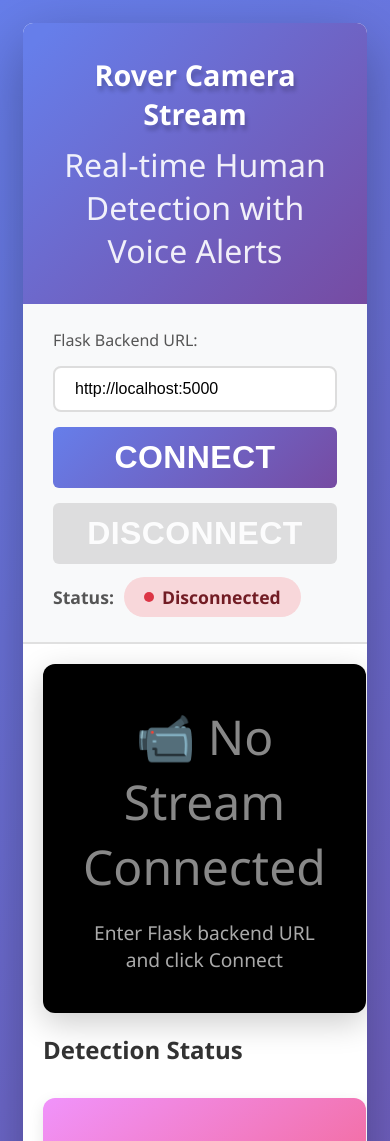
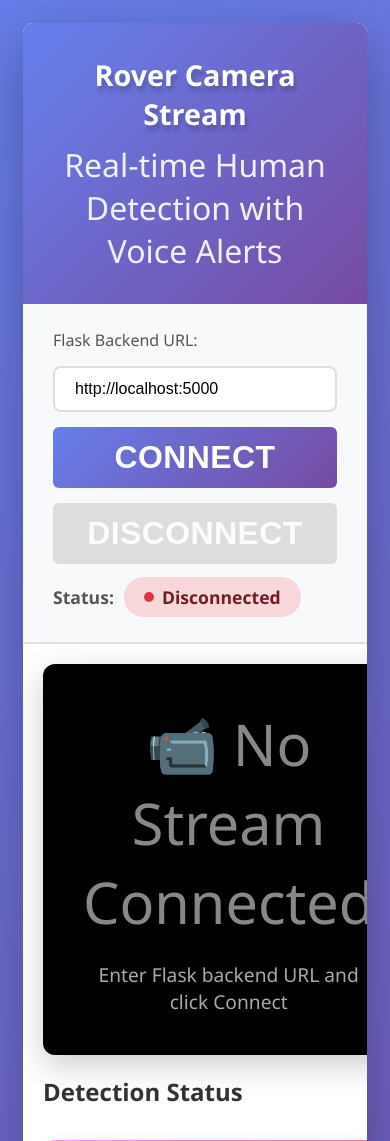
Before and after one commit to faizzaidi23/InnoTechRoverStream, a React (Vite) app: page / in a window 390 px wide. Shown: the top 1141 px of the page. Built offline with nearby package versions, Linux system fonts and the light colour scheme.

Commit message:
changed the media query and the max width

```diff
--- a/src/components/StreamViewer.css
+++ b/src/components/StreamViewer.css
@@ -36,12 +36,12 @@
   color: #aaa;
 }
 
-@media (max-width: 768px) {
+@media (max-width: 778px) {
   .video-container {
     min-height: 300px;
   }
 
   .no-stream-message p:first-child {
-    font-size: 3em;
+    font-size: 3.6em;
   }
 }
```
